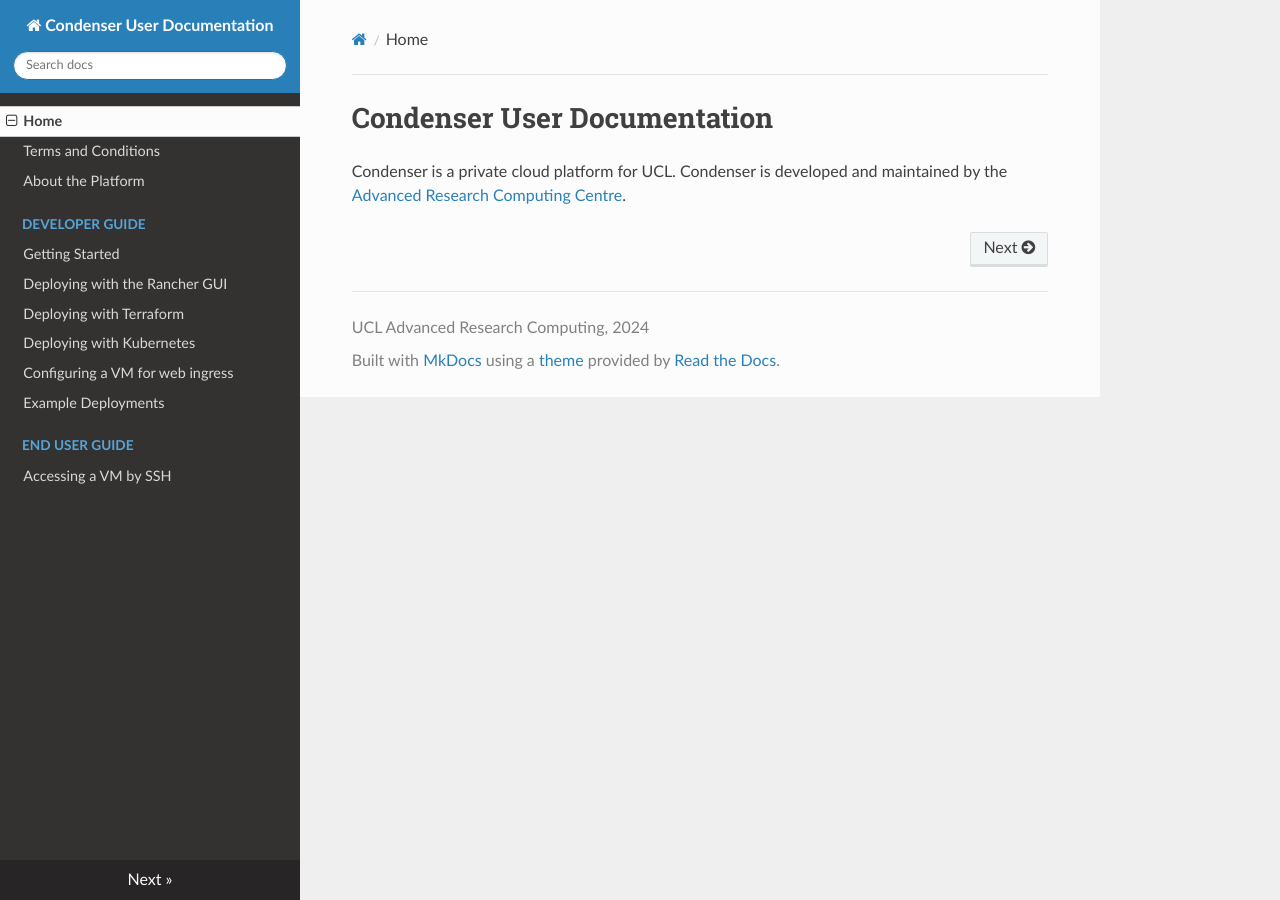
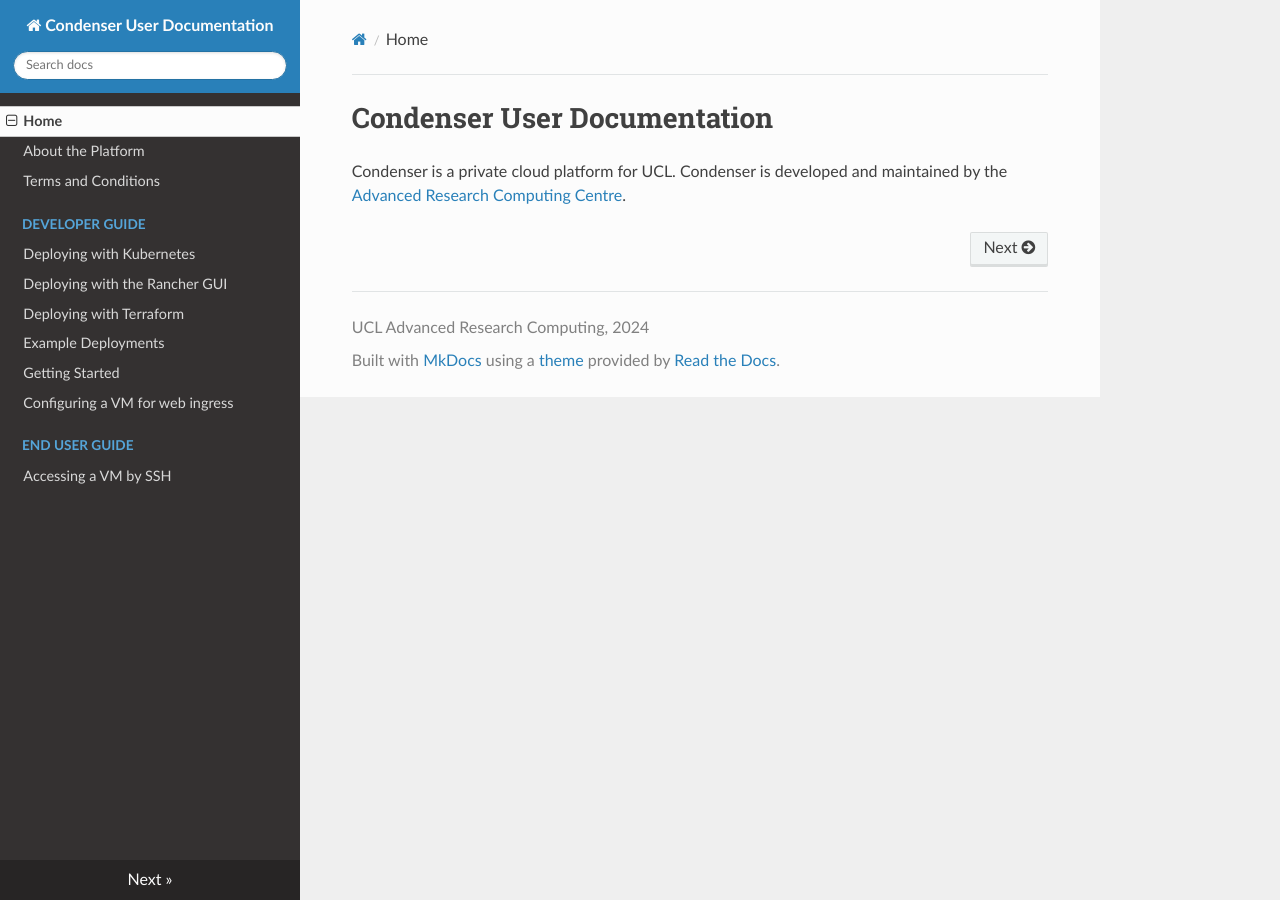
Before and after one commit to UCL-ARC/condenser-mkdocs, an MkDocs documentation site: the page built from docs/index.md, in a window 1280 px wide. Built offline with MkDocs 1.6.1, drawn with Linux system fonts in a browser that asks for light colours; nearby versions of some CDN libraries; some of the changed lines change nothing that is shown.

Commit message:
we don't need to list the toc, it's fine to infer it

```diff
--- a/mkdocs.yml
+++ b/mkdocs.yml
@@ -4,16 +4,3 @@
   /stubs
 copyright: "UCL Advanced Research Computing, 2024"
 site_description: "Documentation for the UCL Condenser Platform"
-nav:
-  - Home: index.md
-  - Terms and Conditions: terms_and_conditions.md
-  - About the Platform: about.md
-  - Developer Guide:
-    - Getting Started: developer_guide/getting_started.md
-    - Deploying with the Rancher GUI: developer_guide/deploying_rancher.md
-    - Deploying with Terraform: developer_guide/deploying_terraform.md
-    - Deploying with Kubernetes: developer_guide/deploying_kubernetes.md
-    - Configuring a VM for web ingress: developer_guide/ingress.md
-    - Example Deployments: developer_guide/examples.md
-  - End User Guide:
-    - Accessing a VM by SSH: end_user_guide/ssh.md
```
